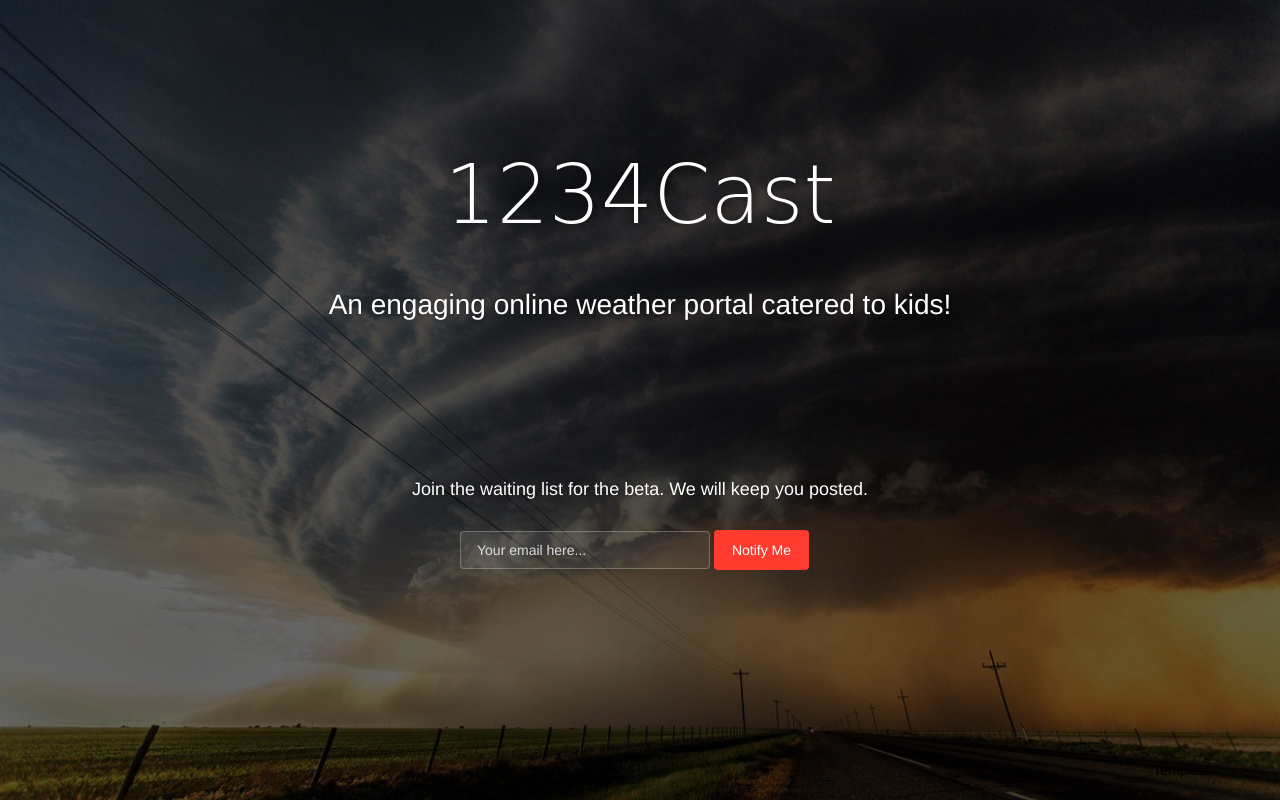
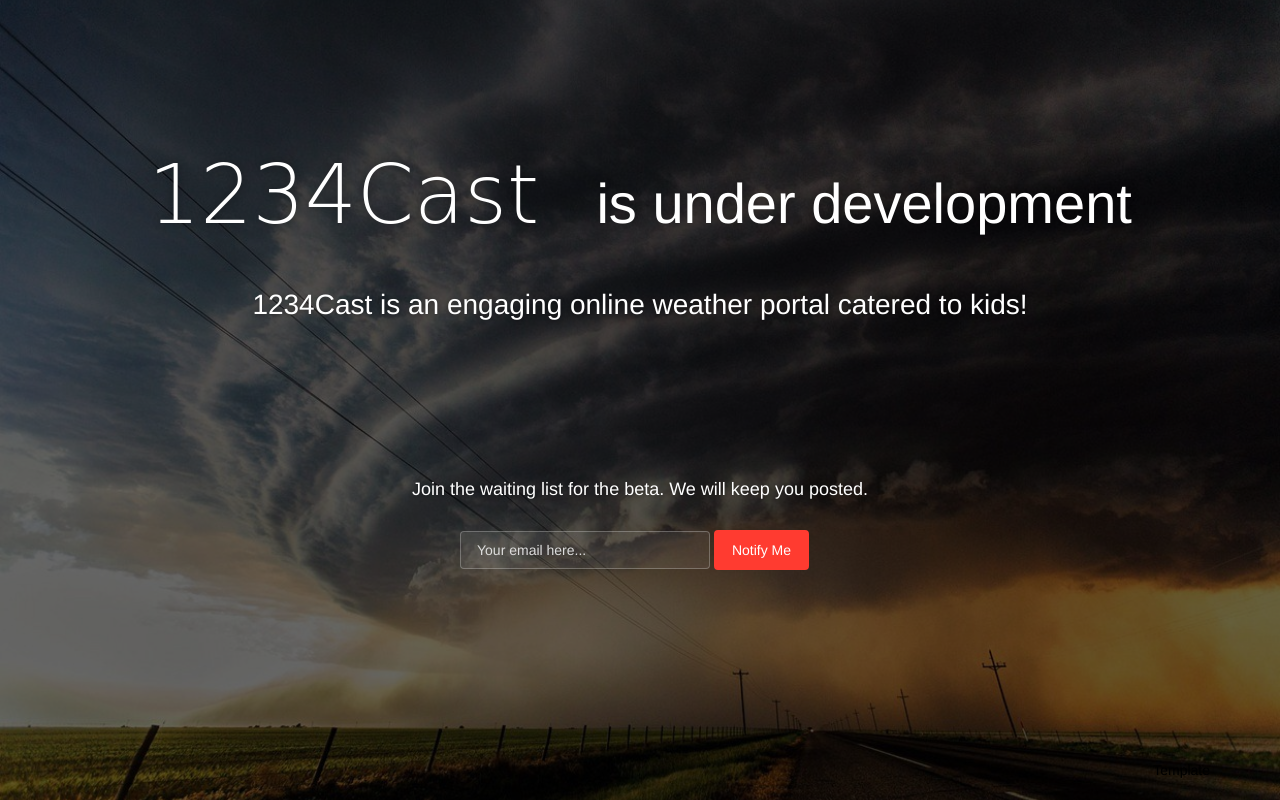
Before and after one commit to 1234cast/1234cast.github.io, a plain HTML site: page _site/index.html in a window 1280 px wide. Drawn offline with Linux system fonts and the light colour scheme; a web font is replaced by a local one.

Commit message:
added a few words

```diff
--- a/_site/index.html
+++ b/_site/index.html
@@ -53,13 +53,15 @@
 <!--   You can change the black color for the filter with those colors: blue, green, red, orange       -->
 
     <div class="container">
-        <h1 class="logo cursive">
-            1234Cast
+        <h1 class="logo">
+             <span class="logo cursive">1234Cast </span> &nbsp; is under development
         </h1>
+
 <!--  H1 can have 2 designs: "logo" and "logo cursive"           -->
 
         <div class="content">
-            <h4 class="motto">An engaging online weather portal catered to kids!</h4>
+            <h4 class="motto">1234Cast is an engaging online weather portal catered to kids!</h4>
+
             <div class="subscribe">
                 <h5 class="info-text">
                     Join the waiting list for the beta. We will keep you posted.
```
Also changed, not shown: index.html (+5 -3 lines).
